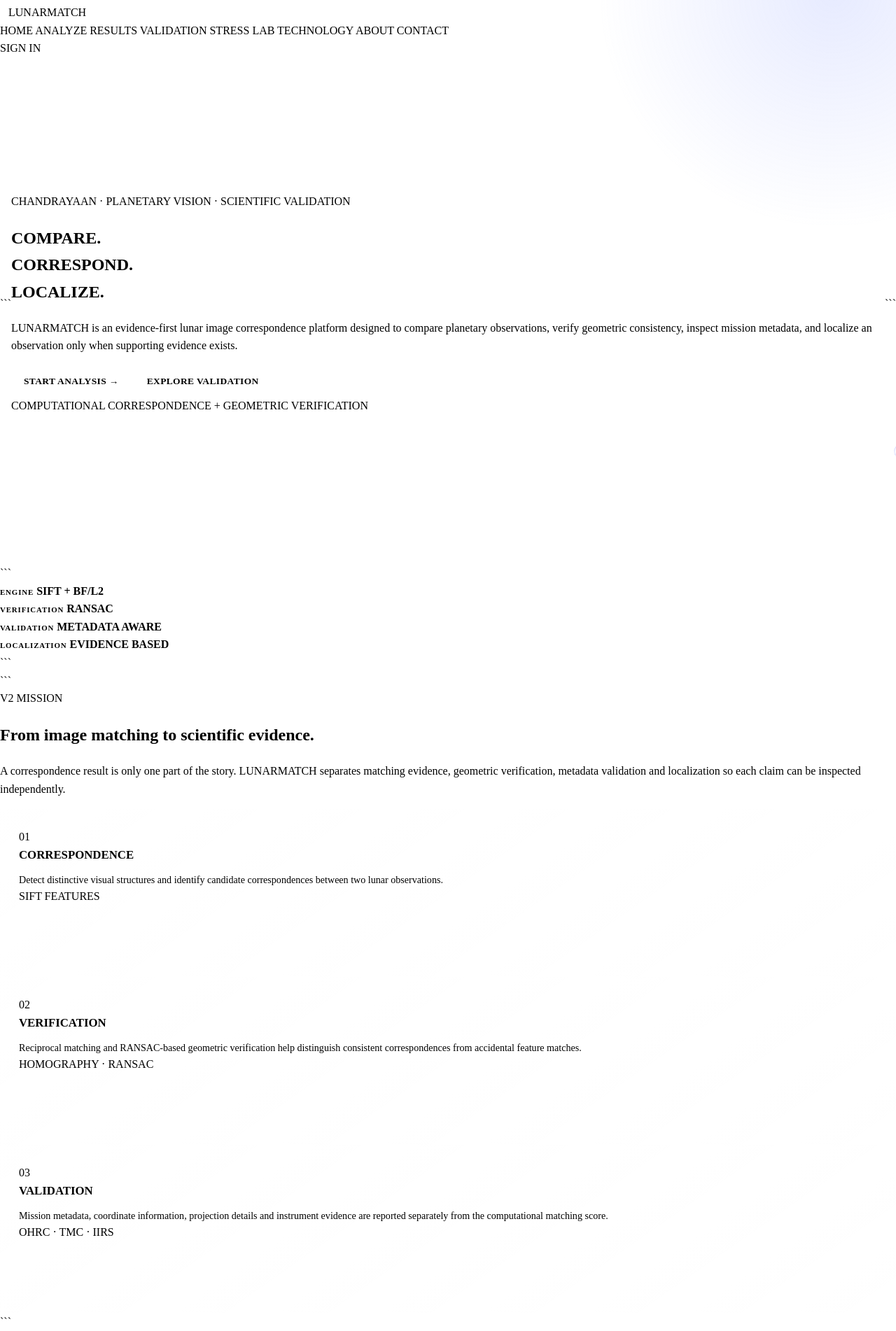
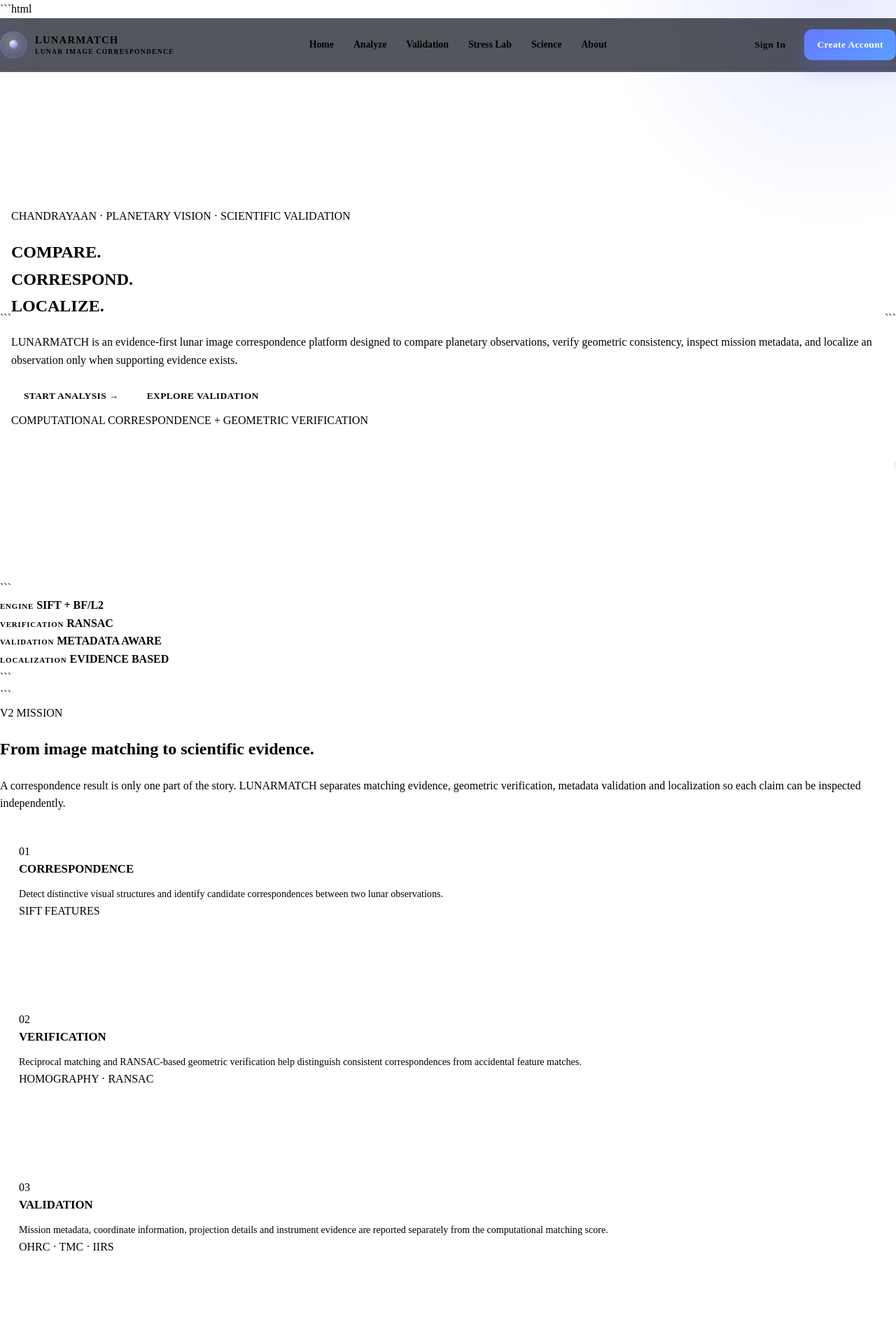
Before and after one commit to ss-samvir/LUNARMATCH-GRAND-MASTER, a Flask app: template templates/home.html in a window 1280 px wide. Shown: the top 1902 px of the page at 70% size. Run offline with Flask 3, Linux system fonts and the light colour scheme; the template is opened without the code that fills it, so the values that code supplies are empty.

Commit message:
Update base.html

````diff
--- a/templates/base.html
+++ b/templates/base.html
@@ -1,236 +1,425 @@
-<!doctype html>
+```html
+<!DOCTYPE html>
 <html lang="en">
 <head>
-    <meta charset="utf-8">
-    <meta name="viewport" content="width=device-width, initial-scale=1">
+    <meta charset="UTF-8">
 
     <meta
-        name="description"
-        content="LUNARMATCH V2 — Lunar image correspondence, geometric verification, scientific validation and evidence-based localization."
+        name="viewport"
+        content="width=device-width, initial-scale=1.0"
     >
 
     <meta
         name="theme-color"
-        content="#05070c"
+        content="#050816"
     >
 
-    <title>{% block title %}LUNARMATCH V2{% endblock %}</title>
+    <meta
+        name="description"
+        content="LUNARMATCH — A research-oriented lunar image correspondence and validation platform."
+    >
+
+    <title>
+        {% block title %}LUNARMATCH — Lunar Image Correspondence{% endblock %}
+    </title>
+
+    <link
+        rel="preconnect"
+        href="https://fonts.googleapis.com"
+    >
+
+    <link
+        rel="preconnect"
+        href="https://fonts.gstatic.com"
+        crossorigin
+    >
+
+    <link
+        href="https://fonts.googleapis.com/css2?family=Inter:wght@400;500;600;700;800;900&display=swap"
+        rel="stylesheet"
+    >
 
     <link
         rel="stylesheet"
         href="{{ url_for('static', filename='app.css') }}"
     >
+
+    {% block head %}{% endblock %}
 </head>
 
 <body>
 
-<!-- ============================================================
-     NAVIGATION
-     ============================================================ -->
+    <!-- =====================================================
+         CINEMATIC SPACE BACKGROUND
+         ===================================================== -->
 
-<header class="nav">
+    <canvas
+        id="spaceCanvas"
+        aria-hidden="true"
+    ></canvas>
 
-    <div class="navin">
+
+    <!-- =====================================================
+         SITE HEADER
+         ===================================================== -->
+
+    <header class="site-header">
+
+        <div class="container">
+
+            <nav
+                class="navbar"
+                aria-label="Primary navigation"
+            >
+
+                <!-- BRAND -->
 
                 <a
+                    href="{{ url_for('home') }}"
                     class="brand"
-            href="/"
-            aria-label="LunarMatch Mission Control"
+                    aria-label="LUNARMATCH home"
                 >
-            <span class="brandmark"></span>
-            <span>LUNARMATCH</span>
+
+                    <span
+                        class="brand-mark"
+                        aria-hidden="true"
+                    ></span>
+
+                    <span>
+                        <span class="brand-name">
+                            LUNARMATCH
+                        </span>
+
+                        <span class="brand-subtitle">
+                            Lunar Image Correspondence
+                        </span>
+                    </span>
+
                 </a>
 
 
-        <nav
-            class="links"
-            aria-label="Primary navigation"
-        >
+                <!-- DESKTOP NAVIGATION -->
 
-            <a href="/" data-nav="/">HOME</a>
+                <div class="nav-links">
 
-            <a href="/analyze" data-nav="/analyze">
-                ANALYZE
+                    <a href="{{ url_for('home') }}">
+                        Home
                     </a>
 
-            <a href="/results" data-nav="/results">
-                RESULTS
+                    <a href="{{ url_for('analyze_page') }}">
+                        Analyze
                     </a>
 
-            <a href="/validation" data-nav="/validation">
-                VALIDATION
+                    <a href="{{ url_for('validation_page') }}">
+                        Validation
                     </a>
 
-            <a href="/stress" data-nav="/stress">
-                STRESS LAB
+                    <a href="{{ url_for('stress_page') }}">
+                        Stress Lab
                     </a>
 
-            <a href="/technology" data-nav="/technology">
-                TECHNOLOGY
+                    <a href="{{ url_for('science_page') }}">
+                        Science
                     </a>
 
-            <a href="/about" data-nav="/about">
-                ABOUT
+                    <a href="{{ url_for('about_page') }}">
+                        About
                     </a>
 
-            <a href="/contact" data-nav="/contact">
-                CONTACT
+                </div>
+
+
+                <!-- DESKTOP ACTIONS -->
+
+                <div class="nav-actions">
+
+                    {% if session.get('user_id') %}
+
+                        <a
+                            href="{{ url_for('workspace_page') }}"
+                            class="btn btn-secondary"
+                        >
+                            Workspace
                         </a>
+
+                        <button
+                            type="button"
+                            class="btn btn-primary"
+                            data-signout
+                        >
+                            Sign Out
+                        </button>
+
+                    {% else %}
+
+                        <a
+                            href="{{ url_for('signin_page') }}"
+                            class="btn btn-ghost"
+                        >
+                            Sign In
+                        </a>
+
+                        <a
+                            href="{{ url_for('signup_page') }}"
+                            class="btn btn-primary"
+                        >
+                            Create Account
+                        </a>
+
+                    {% endif %}
+
+                </div>
+
+
+                <!-- MOBILE MENU BUTTON -->
+
+                <button
+                    type="button"
+                    class="mobile-menu-toggle"
+                    data-mobile-menu-toggle
+                    aria-label="Open navigation menu"
+                    aria-expanded="false"
+                    aria-controls="mobileNavigation"
+                >
+                    ☰
+                </button>
 
             </nav>
 
+        </div>
 
-        {% if logged_in %}
+
+        <!-- =================================================
+             MOBILE NAVIGATION
+             ================================================= -->
+
+        <div
+            id="mobileNavigation"
+            class="mobile-menu"
+            data-mobile-menu
+        >
+
+            <a href="{{ url_for('home') }}">
+                Home
+            </a>
+
+            <a href="{{ url_for('analyze_page') }}">
+                Analyze
+            </a>
+
+            <a href="{{ url_for('validation_page') }}">
+                Validation
+            </a>
+
+            <a href="{{ url_for('stress_page') }}">
+                Stress Lab
+            </a>
+
+            <a href="{{ url_for('science_page') }}">
+                Science
+            </a>
+
+            <a href="{{ url_for('about_page') }}">
+                About
+            </a>
+
+            <a href="{{ url_for('contact_page') }}">
+                Contact
+            </a>
+
+            <a href="{{ url_for('feedback_page') }}">
+                Feedback
+            </a>
+
+            {% if session.get('user_id') %}
+
+                <a href="{{ url_for('workspace_page') }}">
+                    Workspace
+                </a>
 
                 <a
-                class="pill"
-                href="/analyze"
-                title="Open analysis workspace"
+                    href="#"
+                    data-signout
                 >
-                {{ user_name or "RESEARCHER" }}
+                    Sign Out
                 </a>
 
             {% else %}
 
-            <a
-                class="pill"
-                href="/signin"
-            >
-                SIGN IN
+                <a href="{{ url_for('signin_page') }}">
+                    Sign In
+                </a>
+
+                <a href="{{ url_for('signup_page') }}">
+                    Create Account
                 </a>
 
             {% endif %}
 
-
-        <!-- Mobile menu button -->
-
-        <button
-            id="mobileMenuToggle"
-            class="mobile-menu-toggle"
-            type="button"
-            aria-label="Open navigation menu"
-            aria-expanded="false"
-            aria-controls="mobileMenu"
-        >
-            <span></span>
-            <span></span>
-        </button>
-
         </div>
-
-
-    <!-- ========================================================
-         MOBILE NAVIGATION
-         ======================================================== -->
-
-    <nav
-        id="mobileMenu"
-        class="mobile-menu"
-        aria-label="Mobile navigation"
-    >
-
-        <a href="/" data-mobile-nav="/">
-            HOME
-        </a>
-
-        <a href="/analyze" data-mobile-nav="/analyze">
-            ANALYZE
-        </a>
-
-        <a href="/results" data-mobile-nav="/results">
-            RESULTS
-        </a>
-
-        <a href="/validation" data-mobile-nav="/validation">
-            VALIDATION
-        </a>
-
-        <a href="/stress" data-mobile-nav="/stress">
-            STRESS LAB
-        </a>
-
-        <a href="/technology" data-mobile-nav="/technology">
-            TECHNOLOGY
-        </a>
-
-        <a href="/about" data-mobile-nav="/about">
-            ABOUT
-        </a>
-
-        <a href="/contact" data-mobile-nav="/contact">
-            CONTACT
-        </a>
-
-        {% if logged_in %}
-
-            <a href="/analyze">
-                RESEARCH WORKSPACE →
-            </a>
-
-        {% else %}
-
-            <a href="/signin">
-                SIGN IN →
-            </a>
-
-            <a href="/signup">
-                CREATE ACCOUNT →
-            </a>
-
-        {% endif %}
-
-    </nav>
 
     </header>
 
 
-<!-- ============================================================
+    <!-- =====================================================
          MAIN CONTENT
-     ============================================================ -->
+         ===================================================== -->
 
-<main class="container">
+    <main>
 
         {% block content %}{% endblock %}
 
     </main>
 
 
-<!-- ============================================================
+    <!-- =====================================================
          FOOTER
-     ============================================================ -->
+         ===================================================== -->
 
-<footer class="footer">
+    <footer class="site-footer">
 
-    <div
-        style="
-            max-width: 1000px;
-            margin: 0 auto;
-        "
+        <div class="container">
+
+            <div class="footer-main">
+
+                <!-- BRAND COLUMN -->
+
+                <div class="footer-brand">
+
+                    <a
+                        href="{{ url_for('home') }}"
+                        class="brand"
                     >
 
-        <div
-            style="
-                color: var(--text-soft);
-                font-weight: 800;
-                letter-spacing: .12em;
-                margin-bottom: 6px;
-            "
-        >
-            LUNARMATCH V2
+                        <span
+                            class="brand-mark"
+                            aria-hidden="true"
+                        ></span>
+
+                        <span>
+                            <span class="brand-name">
+                                LUNARMATCH
+                            </span>
+
+                            <span class="brand-subtitle">
+                                Research Platform
+                            </span>
+                        </span>
+
+                    </a>
+
+                    <p>
+                        A research-oriented platform for
+                        computational lunar image correspondence,
+                        geometric verification and metadata-aware
+                        validation.
+                    </p>
+
                 </div>
 
-        <div>
-            Lunar Image Correspondence · Geometric Verification ·
-            Scientific Validation
+
+                <!-- PLATFORM -->
+
+                <div class="footer-column">
+
+                    <h4>Platform</h4>
+
+                    <a href="{{ url_for('analyze_page') }}">
+                        Analyze Images
+                    </a>
+
+                    <a href="{{ url_for('validation_page') }}">
+                        Validation
+                    </a>
+
+                    <a href="{{ url_for('stress_page') }}">
+                        Stress Lab
+                    </a>
+
+                    <a href="{{ url_for('science_page') }}">
+                        Science & Technology
+                    </a>
+
                 </div>
 
-        <div style="margin-top: 5px;">
-            Research & hackathon prototype · Evidence-first processing
+
+                <!-- RESEARCH -->
+
+                <div class="footer-column">
+
+                    <h4>Research</h4>
+
+                    <a href="{{ url_for('about_page') }}">
+                        About LunarMatch
+                    </a>
+
+                    <a href="{{ url_for('contact_page') }}">
+                        Contact
+                    </a>
+
+                    <a href="{{ url_for('feedback_page') }}">
+                        Feedback
+                    </a>
+
+                    {% if session.get('user_id') %}
+                        <a href="{{ url_for('workspace_page') }}">
+                            Research Workspace
+                        </a>
+                    {% endif %}
+
                 </div>
 
-        <div style="margin-top: 9px;">
-            Coordinates and mission metadata are displayed only when
-            genuinely supported by available evidence.
+
+                <!-- ACCOUNT -->
+
+                <div class="footer-column">
+
+                    <h4>Account</h4>
+
+                    {% if session.get('user_id') %}
+
+                        <a href="{{ url_for('workspace_page') }}">
+                            My Workspace
+                        </a>
+
+                        <a
+                            href="#"
+                            data-signout
+                        >
+                            Sign Out
+                        </a>
+
+                    {% else %}
+
+                        <a href="{{ url_for('signin_page') }}">
+                            Sign In
+                        </a>
+
+                        <a href="{{ url_for('signup_page') }}">
+                            Create Account
+                        </a>
+
+                    {% endif %}
+
+                </div>
+
+            </div>
+
+
+            <!-- FOOTER BOTTOM -->
+
+            <div class="footer-bottom">
+
+                <span>
+                    © 2026 LUNARMATCH
+                </span>
+
+                <span>
+                    Computational correspondence ·
+                    Geometric verification ·
+                    Metadata-aware validation
+                </span>
+
             </div>
 
         </div>
@@ -238,106 +427,17 @@
     </footer>
 
 
-<!-- ============================================================
-     GLOBAL MOBILE NAVIGATION FALLBACK
-     ============================================================ -->
-
-<script>
-document.addEventListener("DOMContentLoaded", function () {
-
-    const toggle =
-        document.getElementById("mobileMenuToggle");
-
-    const menu =
-        document.getElementById("mobileMenu");
-
-
-    if (!toggle || !menu) {
-        return;
-    }
-
-
-    toggle.addEventListener("click", function () {
-
-        const isOpen =
-            menu.classList.toggle("open");
-
-        toggle.classList.toggle(
-            "open",
-            isOpen
-        );
-
-        toggle.setAttribute(
-            "aria-expanded",
-            String(isOpen)
-        );
-
-        toggle.setAttribute(
-            "aria-label",
-            isOpen
-                ? "Close navigation menu"
-                : "Open navigation menu"
-        );
-
-    });
-
-
-    menu.querySelectorAll("a").forEach(function (link) {
-
-        link.addEventListener("click", function () {
-
-            menu.classList.remove("open");
-
-            toggle.classList.remove("open");
-
-            toggle.setAttribute(
-                "aria-expanded",
-                "false"
-            );
-
-            toggle.setAttribute(
-                "aria-label",
-                "Open navigation menu"
-            );
-
-        });
-
-    });
-
-
-    document.addEventListener("click", function (event) {
-
-        if (
-            menu.classList.contains("open") &&
-            !menu.contains(event.target) &&
-            !toggle.contains(event.target)
-        ) {
-
-            menu.classList.remove("open");
-
-            toggle.classList.remove("open");
-
-            toggle.setAttribute(
-                "aria-expanded",
-                "false"
-            );
-
-        }
-
-    });
-
-});
-</script>
-
-
-<!-- ============================================================
-     APPLICATION JAVASCRIPT
-     ============================================================ -->
+    <!-- =====================================================
+         JAVASCRIPT
+         ===================================================== -->
 
     <script
         src="{{ url_for('static', filename='app.js') }}"
         defer
     ></script>
 
+    {% block scripts %}{% endblock %}
+
 </body>
 </html>
+```
````
Lines whose indentation alone changed are shown as unchanged.
